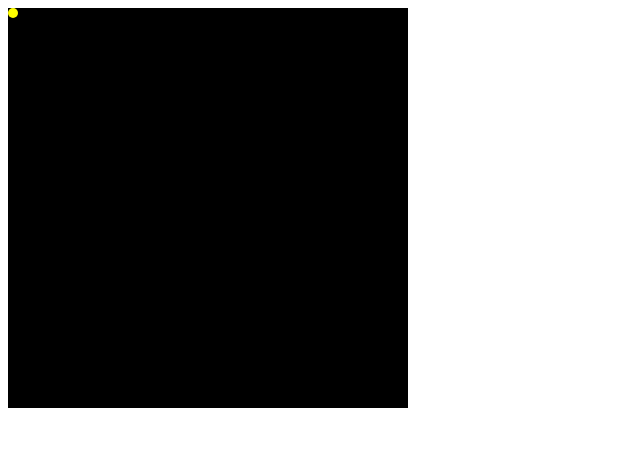
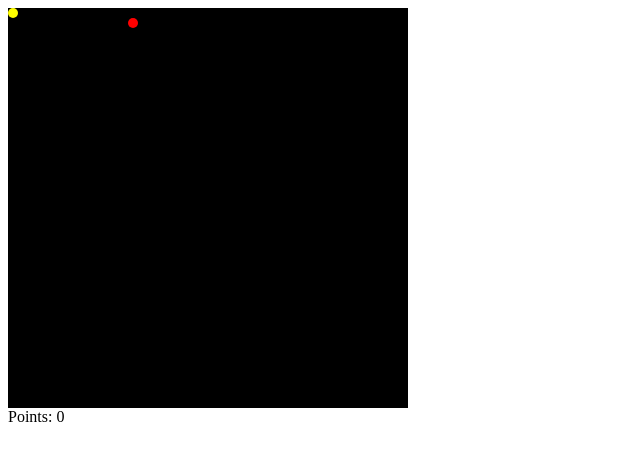
Before and after one commit to sspringer82/JavaScript, a plain HTML site: page snake/index.html in a window 1280 px wide. Shown: the full height of the page, 0-640 px from the left. Drawn offline with Linux system fonts and the light colour scheme.

Commit message:
Day1: Snake collect points

```diff
--- a/snake/index.html
+++ b/snake/index.html
@@ -8,5 +8,6 @@
     </head>
     <body>
         <div class="container"></div>
+        <div class="points"></div>
     </body>
 </html>
--- a/snake/js/index.js
+++ b/snake/js/index.js
@@ -4,9 +4,49 @@ $(function () {
     let speed = 16;
     let key;
 
+    let item = {
+        x: null,
+        y: null,
+        element: null,
+        appearance: {
+            probability: 200,
+            duration: 5000,
+            timeout: null
+        },
+        getPosition(fieldMeasure) {
+            return Math.floor(Math.random() * fieldMeasure / 10) * 10
+        },
+        draw() {
+            this.x = this.getPosition(field.width);
+            this.y = this.getPosition(field.height);
+
+            this.element = $('<div>')
+                .addClass('item')
+                .css('left', item.x)
+                .css('top', item.y);
+
+            container.append(this.element);
+
+            this.appearance.timeout = setTimeout(this.remove.bind(this), this.appearance.duration);
+        },
+        remove() {
+            this.x = null;
+            this.y = null;
+            this.element.remove();
+            clearTimeout(this.appearance.timeout);
+        },
+        willAppear() {
+            return Math.floor(Math.random() * this.appearance.probability) % this.appearance.probability === 0;
+        }
+    };
+
     const level = [
+        0.5,
+        0.625,
         1,
+        1,25,
         2,
+        2.5,
         5,
         10
     ];
@@ -16,11 +56,17 @@ $(function () {
         width: 400
     };
     const player = {
-        level: 1,
+        level: 2,
         x: 0,
         y: 0,
         height: 10,
-        width: 10
+        width: 10,
+        points: 0,
+        increaseSpeed() {
+            if (this.points > 0 && this.points % 100 === 0) {
+                this.level++;
+            }
+        }
     };
     const movement = {
         x: 0,
@@ -68,6 +114,10 @@ $(function () {
     });
 
     function loop(time) {
+
+        itemAppears();
+        eat();
+
         let delta = time - prevTime;
         if (delta >= speed) {
             if (player.x % player.width === 0 && player.y % player.height === 0) {
@@ -78,6 +128,26 @@ $(function () {
         }
         if (!stop) {
             requestAnimationFrame(loop);
+        }
+    }
+
+    function eat() {
+        if (item.x === player.x && item.y === player.y) {
+            item.remove();
+            player.points += 10;
+            showPoints();
+            player.increaseSpeed();
+        }
+    }
+
+    function showPoints() {
+        $('.points').text('Points: ' + player.points);
+    }
+
+    function itemAppears() {
+        if (item.x === null && item.willAppear()) {
+
+            item.draw();
         }
     }
 
@@ -98,4 +168,5 @@ $(function () {
     }
 
     requestAnimationFrame(loop);
+    showPoints();
 });
```
Also changed, not shown: 1 other file.
